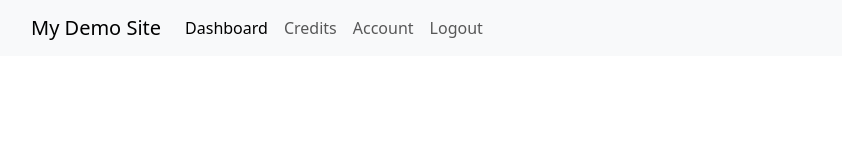
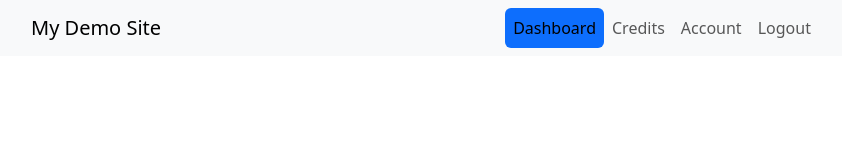
Before and after one commit to amandhariwal2626/DTech-intern-task, a plain HTML site: page index.html in a window 1280 px wide. Shown: the whole page, without its empty margins (51-893 px from the left). Drawn offline with nearby package versions, Linux system fonts and the light colour scheme.

Commit message:
Some minor changes

```diff
--- a/index.html
+++ b/index.html
@@ -3,6 +3,9 @@
     <meta charset="UTF-8">
     <meta name="viewport" content="width=device-width, initial-scale=1.0">
     <link rel="stylesheet" href="styles.css">
+    <link rel="preconnect" href="https://fonts.googleapis.com">
+    <link rel="preconnect" href="https://fonts.gstatic.com" crossorigin>
+    <link href="https://fonts.googleapis.com/css2?family=League+Gothic&family=Merriweather&family=Montserrat&family=Open+Sans:wght@400;700&family=Oswald:wght@500&family=Rubik:wght@400;500;600&family=Sacramento&display=swap" rel="stylesheet">
     <link href="https://cdn.jsdelivr.net/npm/bootstrap@5.3.2/dist/css/bootstrap.min.css" rel="stylesheet" integrity="sha384-T3c6CoIi6uLrA9TneNEoa7RxnatzjcDSCmG1MXxSR1GAsXEV/Dwwykc2MPK8M2HN" crossorigin="anonymous">
     <script src="https://cdn.jsdelivr.net/npm/bootstrap@5.3.2/dist/js/bootstrap.bundle.min.js" integrity="sha384-C6RzsynM9kWDrMNeT87bh95OGNyZPhcTNXj1NW7RuBCsyN/o0jlpcV8Qyq46cDfL" crossorigin="anonymous"></script>
     <title>My Demo Site</title>
@@ -14,10 +17,10 @@
             <button class="navbar-toggler" type="button" data-bs-toggle="collapse" data-bs-target="#navbarNavAltMarkup" aria-controls="navbarNavAltMarkup" aria-expanded="false" aria-label="Toogle navigation">
                 <span class="navbar-toggler-icon"></span>
             </button>
-            <div class="collapse navbar-collapse" id="navbarNavAltMarkup">
-                <div class="navbar-nav">
-                    <a href="#" aria-current="page" class="nav-link active">Dashboard</a>
-                    <a href="#" class="nav-link">Credits</a>
+            <div class="collapse navbar-collapse justify-content-center " id="navbarNavAltMarkup">
+                <div class="navbar-nav nav-pills">
+                    <a href="#" aria-current="page" class="nav-link active ">Dashboard</a>
+                    <a href="#" class="nav-link ">Credits</a>
                     <a href="#" class="nav-link">Account</a>
                     <a href="#" class="nav-link">Logout</a>
                 </div>
```
